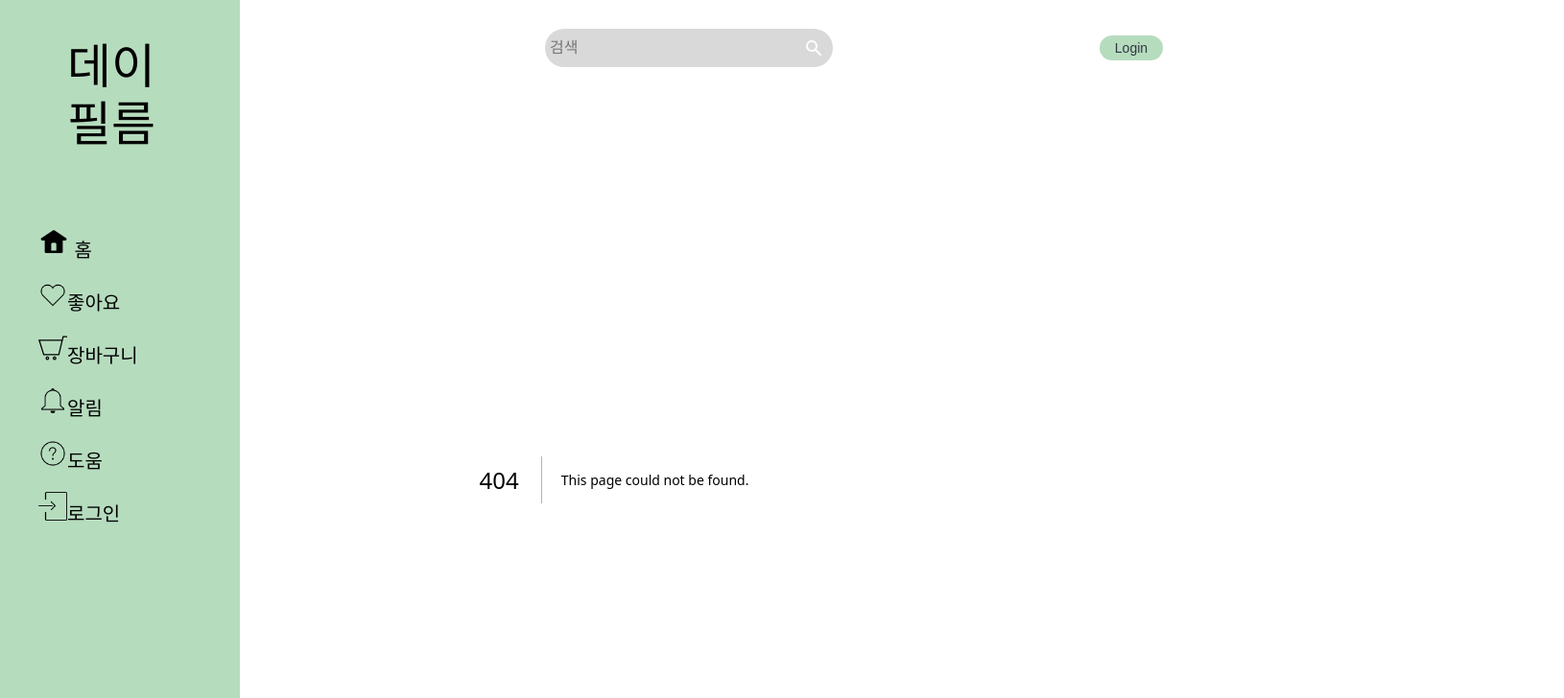
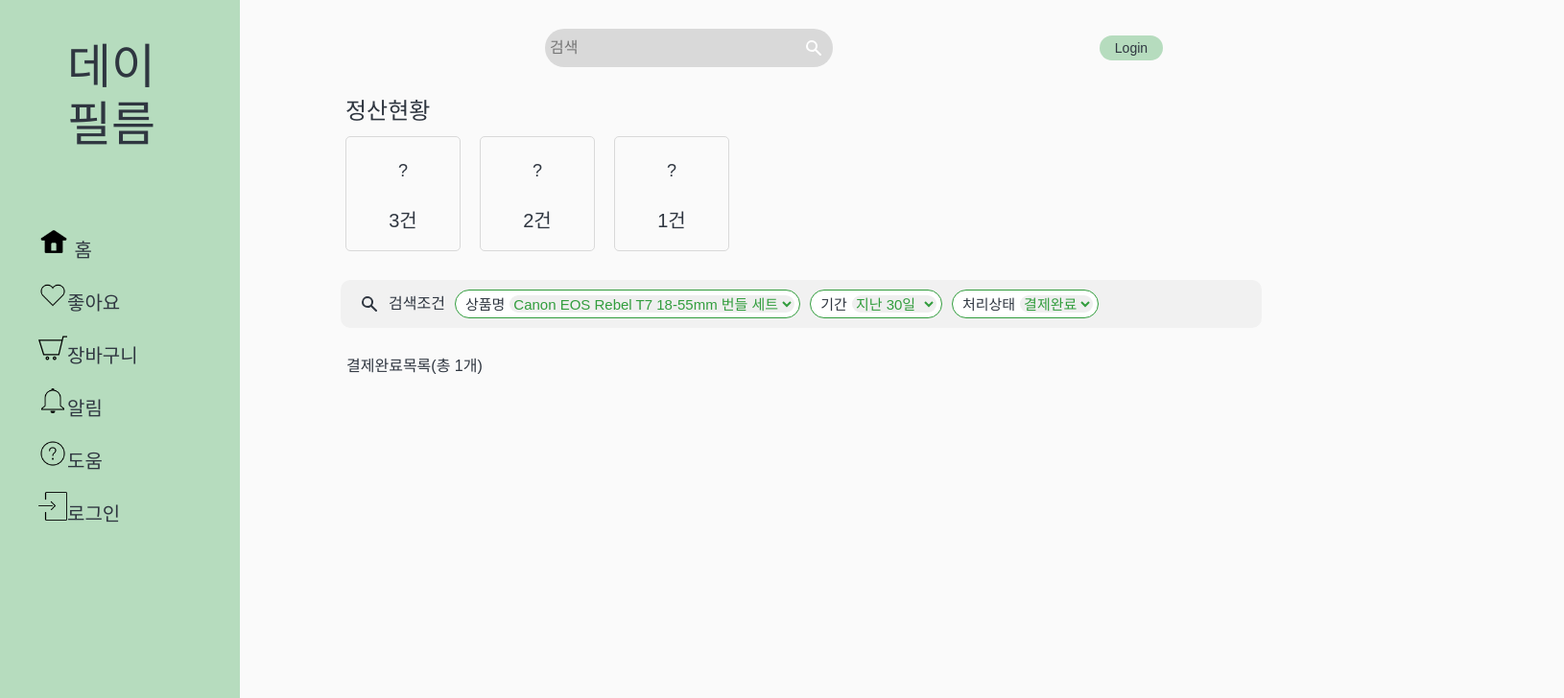
Before and after one commit to hyemimi/black-rabbit, a Next.js app: page /mypage-seller/calculate in a window 1280 px wide. Before the commit this address had no page. Shown: the top 728 px of the page at 96% size, 1630 px wide, since content can reach past the window. Built offline with nearby package versions, Linux system fonts and the light colour scheme.

Commit message:
layout : 판매자 정산 페이지

```diff
--- /dev/null
+++ b/pages/mypage-seller/calculate.tsx
@@ -0,0 +1,184 @@
+import {
+  Title,
+  WholeDiv,
+  Wrapper,
+  StatusDiv,
+  StatusBox,
+  StatusName,
+  Number,
+  SearchDiv,
+  FilterDiv,
+  P,
+  FilterName,
+  Select,
+  Option,
+  ColumnDiv,
+  DeleteButton,
+  DeleteDiv,
+  GreenButton,
+  ItemTitle,
+  Label,
+  LeftTd,
+  OverflowDiv,
+  RightTd,
+  Table,
+  Tbody,
+  Td,
+  Thead,
+  Tr,
+  WholeLists,
+  RowDiv,
+} from "@/components/detail/Seller";
+
+import styled from "styled-components";
+import { ReactEventHandler, useState } from "react";
+import { useRouter } from "next/router";
+import Paycompleted from "@/components/mypage/seller/order/rental/paycompleted";
+import DeliveryCompleted from "../../components/mypage/seller/order/rental/deliverycompleted";
+import RentalCompleted from "@/components/mypage/seller/order/rental/rentalCompleted";
+const Calculate = () => {
+  const router = useRouter();
+  const ItemList = [
+    {
+      itemId: 1,
+      pricePerOne: 123,
+      likeCount: 1,
+      method: "PARCEL",
+
+      reviewCount: 5,
+      starAvg: 4.4,
+      title: " Canon EOS Rebel T7 18-55mm 번들 세트",
+    },
+    {
+      itemId: 2,
+      pricePerOne: 20000,
+
+      likeCount: 23,
+      method: "PARCEL",
+      reviewCount: 12,
+      starAvg: 4.0,
+      title: "[소니] FE 28-60mm F4-5.6 표준렌즈",
+    },
+    {
+      itemId: 1,
+      pricePerOne: 12324,
+
+      likeCount: 1,
+      method: "PARCEL",
+      reviewCount: 5,
+      starAvg: 4.4,
+      title: "소니 A7M4 미러리스 카메라",
+    },
+    {
+      itemId: 2,
+      pricePerOne: 20000,
+
+      likeCount: 23,
+      method: "PARCEL",
+      reviewCount: 12,
+      starAvg: 4.0,
+      title: "소니 FE 24-70mm GM F2.8",
+    },
+  ];
+  const [tab, setTab] = useState<string>("결제완료");
+
+  const handleTabClick = (e: React.MouseEvent<HTMLButtonElement>) => {
+    e.preventDefault();
+
+    const button: HTMLButtonElement = e.currentTarget;
+    setTab(button.value);
+  };
+  return (
+    <Wrapper>
+      <WholeDiv>
+        <Title>정산현황</Title>
+        <StatusDiv>
+          <StatusBox>
+            <StatusName>?</StatusName>
+            <Number>3건</Number>
+          </StatusBox>
+
+          <StatusBox>
+            <StatusName>?</StatusName>
+            <Number>2건</Number>
+          </StatusBox>
+          <StatusBox>
+            <StatusName>?</StatusName>
+            <Number>1건</Number>
+          </StatusBox>
+        </StatusDiv>
+
+        <SearchDiv>
+          <svg
+            fill="currentColor"
+            viewBox="0 0 20 20"
+            xmlns="http://www.w3.org/2000/svg"
+            style={{
+              height: 20,
+              width: 20,
+              marginTop: 15,
+              marginBottom: 15,
+              marginLeft: 20,
+              marginRight: 10,
+            }}
+          >
+            <path
+              fillRule="evenodd"
+              d="M8 4a4 4 0 100 8 4 4 0 000-8zM2 8a6 6 0 1110.89 3.476l4.817 4.817a1 1 0 01-1.414 1.414l-4.816-4.816A6 6 0 012 8z"
+              clipRule="evenodd"
+            ></path>
+          </svg>
+          <P>검색조건</P>
+
+          <FilterDiv>
+            <FilterName>상품명</FilterName>
+            <Select>
+              <Option>Canon EOS Rebel T7 18-55mm 번들 세트</Option>
+              <Option>[소니] FE 28-60mm F4-5.6 표준렌즈</Option>
+              <Option>EOS 어쩌구</Option>
+            </Select>
+          </FilterDiv>
+          <FilterDiv>
+            <FilterName>기간</FilterName>
+            <Select>
+              <Option>지난 30일</Option>
+              <Option>지난 1년</Option>
+              <Option>지난 1주일</Option>
+            </Select>
+          </FilterDiv>
+          <FilterDiv>
+            <FilterName>처리상태</FilterName>
+            <Select>
+              <Option>결제완료</Option>
+              <Option>배송진행</Option>
+              <Option>배송완료</Option>
+            </Select>
+          </FilterDiv>
+        </SearchDiv>
+        <WholeLists>결제완료목록(총 {1}개)</WholeLists>
+      </WholeDiv>
+    </Wrapper>
+  );
+};
+export default Calculate;
+
+const StateButton = styled.button`
+  width: 320px;
+  margin: 0;
+  padding: 10px;
+  border: 1px solid #d9d9d9;
+  font-size: 20px;
+  background: #b6dcbe;
+  &:active {
+    background-color: #b6dcbe;
+  }
+`;
+
+const WhiteButton = styled.button`
+  width: 320px;
+  margin: 0;
+  padding: 10px;
+  border: 1px solid #d9d9d9;
+  font-size: 20px;
+  background: white;
+`;
```
